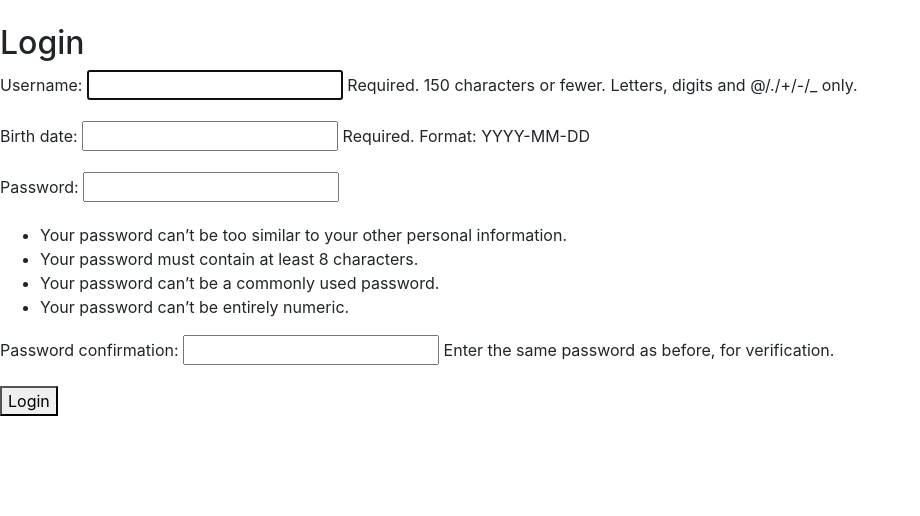
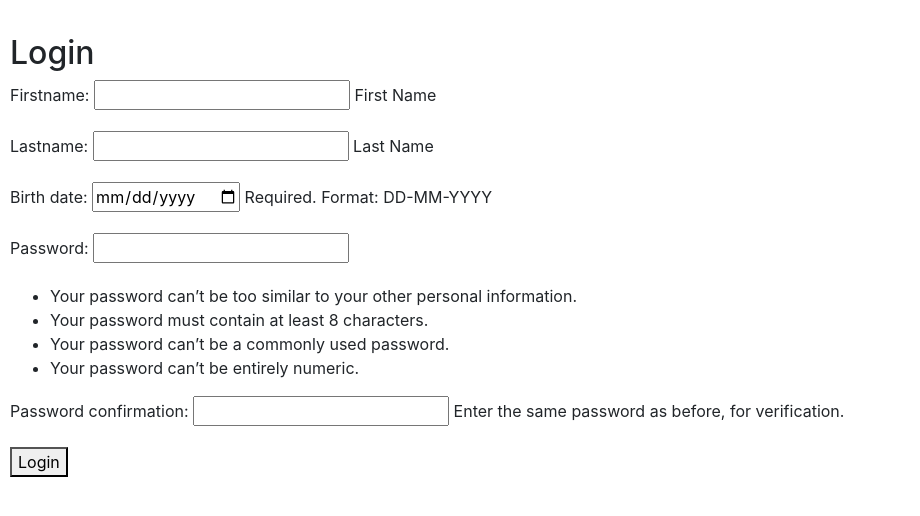
Before and after one commit to AkashArasu/Team-Kanyaraasi-final, a Django app: template server/main_app/templates/login.html in a window 1280 px wide. Shown: the part 56-572 px from the top of the page, without its empty margins (0-920 px from the left). Run offline with Django 3.2, Linux system fonts and the light colour scheme; the template is opened without the code that fills it: values that come from a table or form of the project are taken from there, others are empty; some libraries are stand-ins or nearby versions.

Commit message:
Id db to user

```diff
--- a/server/main_app/main_app/forms.py
+++ b/server/main_app/main_app/forms.py
@@ -1,11 +1,29 @@
 from django import forms
 from django.contrib.auth.forms import UserCreationForm
 from django.contrib.auth.models import User
-
+from crispy_forms.helper import FormHelper
+from crispy_forms.layout import Layout, Submit, Row, Column
 
 class SignUpForm(UserCreationForm):
-    birth_date = forms.DateField(help_text='Required. Format: YYYY-MM-DD')
+    birth_date = forms.DateField(help_text='Required. Format: DD-MM-YYYY', widget=forms.TextInput(
+        attrs={'type': 'date'}
+    ))
+    firstname = forms.CharField(help_text='First Name', required=True)
+    lastname = forms.CharField(help_text='Last Name')
 
+    def __init__(self, *args, **kwargs):
+        super().__init__(*args, **kwargs)
+        self.helper = FormHelper()
+        self.helper.layout = Layout(
+            Row(
+                Column('firstname', css_class='form-group col-md-6 mb-0'),
+                Column('lastname', css_class='form-group col-md-6 mb-0'),
+                css_class='form-row'
+            ),
+            'birth_date',
+            Submit('submit', 'Sign in')
+        )
     class Meta:
         model = User
-        fields = ('username', 'birth_date', 'password1', 'password2')
+        fields = ('firstname', 'lastname',
+                  'birth_date', 'password1', 'password2',)
--- a/server/main_app/main_app/settings.py
+++ b/server/main_app/main_app/settings.py
@@ -39,6 +39,7 @@ INSTALLED_APPS = [
     'django.contrib.sessions',
     'django.contrib.messages',
     'django.contrib.staticfiles',
+    'crispy_forms',
 ]
 
 MIDDLEWARE = [
@@ -50,6 +51,8 @@ MIDDLEWARE = [
     'django.contrib.messages.middleware.MessageMiddleware',
     'django.middleware.clickjacking.XFrameOptionsMiddleware',
 ]
+
+CRISPY_TEMPLATE_PACK = 'bootstrap4'
 
 ROOT_URLCONF = 'main_app.urls'
 
--- /dev/null
+++ b/server/main_app/static/assets/base.css
@@ -0,0 +1,3 @@
+main{
+    margin:10px;
+}
--- a/server/main_app/templates/base.html
+++ b/server/main_app/templates/base.html
@@ -1,3 +1,4 @@
+{% load static %}
 <!DOCTYPE html>
 <html>
 
@@ -10,6 +11,7 @@
     <script src="https://cdnjs.cloudflare.com/ajax/libs/popper.js/1.16.0/umd/popper.min.js"></script>
     <script src="https://maxcdn.bootstrapcdn.com/bootstrap/4.5.0/js/bootstrap.min.js"></script>
     <link rel="stylesheet" href="https://cdnjs.cloudflare.com/ajax/libs/font-awesome/4.7.0/css/font-awesome.min.css">
+    <link rel="stylesheet" href='{% static "assets/base.css" %}'
     {% block custom %}
     {% endblock %}
 </head>
```
Also changed, not shown: server/main_app/main_app/models.py (+5 -2 lines), server/main_app/templates/signup.html (+4 -16 lines).
